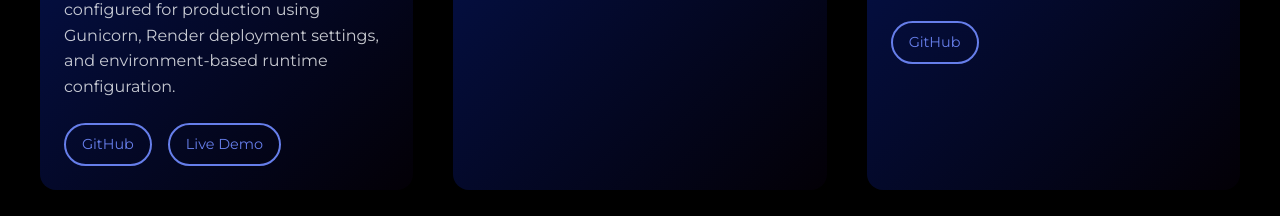
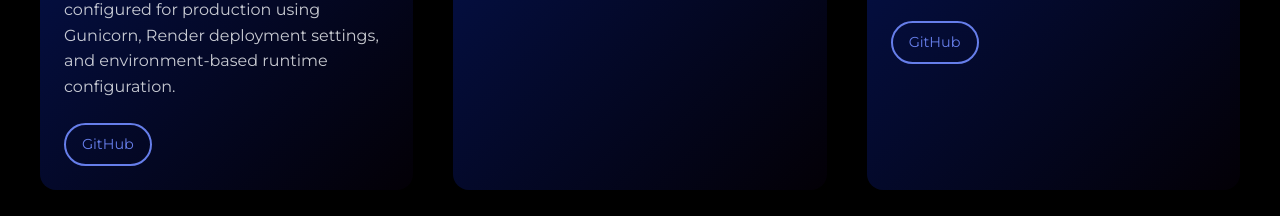
Before and after one commit to Shashank14d/myportfolio, a plain HTML site: page index.html in a window 1280 px wide. Shown: the part 3267-3483 px from the top of the page. Drawn offline with Linux system fonts and the light colour scheme.

Commit message:
new resume add

```diff
--- a/index.html
+++ b/index.html
@@ -87,7 +87,7 @@
           <p>The College Portal is a full-stack Django–PostgreSQL application featuring secure authentication, role-based access, and optimized ORM data models. It includes a dynamic UI built with Django templates and JavaScript, real-time mentor allocation logic, and automated email notifications. The system is configured for production using Gunicorn, Render deployment settings, and environment-based runtime configuration.</p>
           <div class="links">
             <a href="https://github.com/Shashank14d/College_portal.git" target="_blank">GitHub</a>
-            <a href="#" target="_blank">Live Demo</a>
+            <!-- <a href="#" target="_blank">Live Demo</a> -->
           </div>
         </div>
          <div class="project-card">
```
